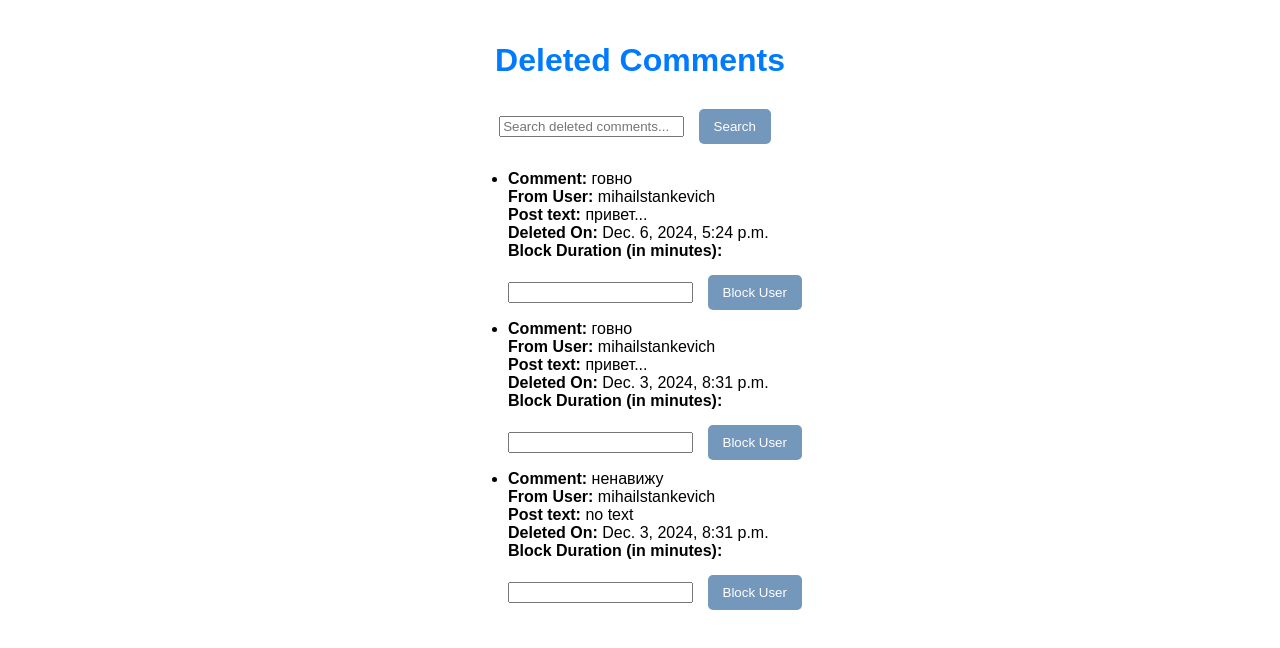
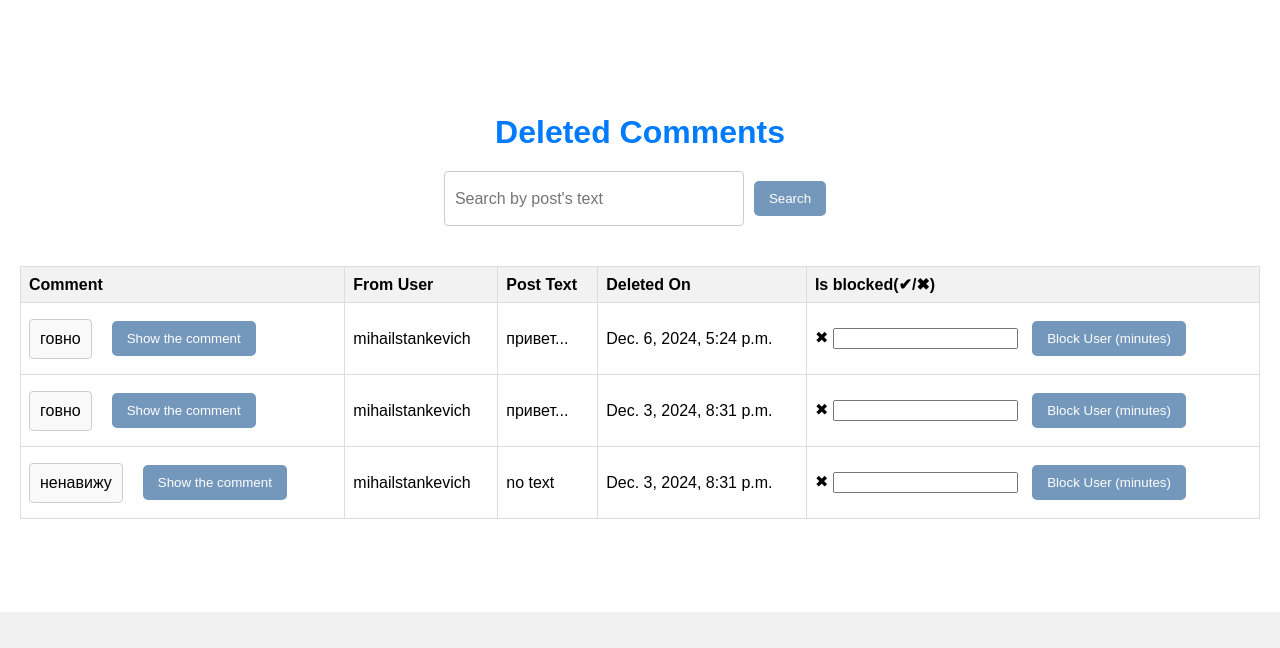
Before and after one commit to MihailStankevich/Toxic_comments_detection, a Django app: page /moderation/deleted_comments/-1002480882782/ in a window 1280 px wide. Shown: the part 98-746 px from the top of the page. Run offline with Django 4.2, Linux system fonts and the light colour scheme; a user stored in the database is signed in; data comes from the database, SQL or seed files in the repository; both versions use the stored data as it was after the commit.

Commit message:
added css for deleted comments page

```diff
--- a/moderation/static/moderation/styles.css
+++ b/moderation/static/moderation/styles.css
@@ -111,23 +111,77 @@ label {
     outline: none; /* Remove default outline */
 }
 
-.form-button {
-    width: 100%; /* Full width button */
-    padding: 10px; /* Padding inside button */
-    background-color: #007BFF; /* Button background color */
-    color: white; /* Button text color */
-    border: none; /* Remove border */
-    border-radius: 4px; /* Rounded corners for button */
-    cursor: pointer; /* Pointer cursor on hover */
-    font-size: 16px; /* Font size for button */
-}
-
-.form-button:hover {
-    background-color: #0056b3; /* Darker shade on hover */
-}
 
 .error-messages {
     color: red; /* Color for error messages */
     list-style-type: none; /* Remove bullet points */
     padding: 0; /* Remove padding */
 }
+
+table {
+    width: 100%;
+    border-collapse: collapse; /* Merge borders */
+    margin-top: 20px; /* Space above the table */
+}
+
+th, td {
+    border: 1px solid #ddd; /* Border for table cells */
+    padding: 8px; /* Padding inside cells */
+    text-align: left; /* Align text to the left */
+}
+
+th {
+    background-color: #f2f2f2; /* Light gray background for header */
+}
+
+tr:hover {
+    background-color: #f1f1f1; /* Highlight row on hover */
+}
+
+form {
+    display: inline; /* Keep the form inline */
+}
+
+.form-button{
+    color: #f1f1f1;
+}
+.search-form {
+    display: flex; /* Use flexbox for alignment */
+    justify-content: center; /* Center the form */
+    margin-bottom: 20px; /* Space below the search form */
+}
+
+.search-input {
+    width: 300px; /* Set a fixed width for the input */
+    padding: 10px; /* Add padding inside the input */
+    border: 1px solid #ccc; /* Border color */
+    border-radius: 4px; /* Rounded corners */
+    box-sizing: border-box; /* Include padding and border in width */
+    font-size: 16px; /* Font size */
+}
+
+.search-input:focus {
+    border-color: #007BFF; /* Change border color on focus */
+    outline: none; /* Remove default outline */
+}
+
+
+.comment-container {
+    display: flex; /* Use flexbox for alignment */
+    align-items: center; /* Center items vertically */
+}
+
+.comment-cell {
+    display: inline-block; /* Allow the cell to behave like an inline element */
+    max-width: 300px; /* Set a maximum width for the comment cell */
+    overflow: hidden; /* Hide overflow text */
+    text-overflow: ellipsis; /* Add ellipsis for overflow text */
+    white-space: nowrap; /* Prevent text from wrapping */
+    cursor: pointer; /* Change cursor to pointer to indicate it's clickable */
+    padding: 10px; /* Add some padding for better spacing */
+    border: 1px solid #ccc; /* Add a light border */
+    border-radius: 4px; /* Rounded corners */
+    background-color: #f9f9f9; /* Light background color */
+    transition: background-color 0.3s; /* Smooth transition for background color */
+    margin-right: 10px; /* Space between comment and button */
+}
--- a/moderation/templates/moderation/deleted_comments.html
+++ b/moderation/templates/moderation/deleted_comments.html
@@ -1,35 +1,80 @@
-
 {% extends 'moderation/base.html' %}
 
-{% block title %}Home Page{% endblock %}
+{% block title %}Deleted Comments{% endblock %}
 
 {% block content %}
     <h1>Deleted Comments</h1>
-    <form method="GET" action="{% url 'admin_deleted_comments' channel_id %}">
-      <input type="text" name="search" placeholder="Search deleted comments..." value="{{ search_query }}">
+    <form method="GET" action="{% url 'admin_deleted_comments' channel_id %}" class="search-form">
+        <input type="text" name="search" placeholder="Search by post's text" value="{{ search_query }}" class="search-input">
         <button type="submit">Search</button>
     </form>
-    <ul>
+
+    <table>
+        <thead>
+            <tr>
+                <th>Comment</th>
+                <th>From User</th>
+                <th>Post Text</th>
+                <th>Deleted On</th>
+                <th>Is blocked(✔/✖)</th>
+            </tr>
+        </thead>
+        <tbody>
             {% for comment in deleted_comments %}
-            <li>
-                <strong>Comment:</strong> {{ comment.comment }}<br>
-                <strong>From User:</strong> {{ comment.user }}<br>
-                <strong>Post text:</strong> {{ comment.post }}<br>
-                <strong>Deleted On:</strong> {{ comment.deleted_at }}<br>
+                <tr>
+                    <td>
+                        <div class="comment-container">
+                            <span class="comment-cell">
+                                {{ comment.comment|truncatechars:50 }}
+                            </span>
+                            <button onclick="toggleComment('full-comment-{{ forloop.counter }}')">Show the comment</button>
+                        </div>
+                        <div id="full-comment-{{ forloop.counter }}" class="full-comment" style="display:none;">
+                            {{ comment.comment }}
+                        </div>
+                    </td>
+                    <td>{{ comment.user }}</td>
+                    <td>{{ comment.post }}</td>
+                    <td>{{ comment.deleted_at }}</td>
+                    <td>
+                        <span>
+                            {% if comment.user in blocked_users %}
+                                ✔
+                            {% else %}
+                                ✖
+                            {% endif %}
+                        </span>
                         <form method="POST" action="{% url 'block_user' comment.user %}">
                             {% csrf_token %}
-                    <label for="block_duration">Block Duration (in minutes):</label>
                             <input type="number" name="block_duration" min="1" required>
-                    <button type="submit">Block User</button>
+                            <button type="submit">Block User (minutes)</button>
                         </form>
-            </li>
+                    </td>
+                </tr>
             {% empty %}
-            <li>No deleted comments found.</li>
+                <tr>
+                    <td colspan="5">No deleted comments found.</td>
+                </tr>
             {% endfor %}
-        {% if comments %}
-            {% for comment in comments %}
-            <li>  <strong>Comment:</strong> {{ comment }}<br>
-            {% endfor %}
+        </tbody>
+    </table>
+    <div class="pagination-container">
+        {% if deleted_comments.has_previous %}
+            <button><a href="?page={{ deleted_comments.previous_page_number }}&search={{ search_query }}" class="form-button">Previous</a></button>
         {% endif %}
-    </ul>
+
+        {% if deleted_comments.has_next %}
+    <button><a href="?page={{ deleted_comments.next_page_number }}&search={{ search_query }}" class="form-button">Load More</a></button>
+        {% endif %}
+    </div>
+    <script>
+        function toggleComment(commentId) {
+            var fullComment = document.getElementById(commentId);
+            if (fullComment.style.display === "none" || fullComment.style.display === "") {
+                fullComment.style.display = "block";
+            } else {
+                fullComment.style.display = "none";
+            }
+        }
+    </script>
 {% endblock %}
--- a/moderation/views.py
+++ b/moderation/views.py
@@ -8,6 +8,7 @@ from django.contrib.auth import authenticate, login, logout
 from django.contrib.auth.decorators import login_required
 
 from django.utils import timezone
+from django.core.paginator import Paginator
 
 @login_required
 def admin_deleted_comments(request, channel_id):
@@ -15,9 +16,14 @@ def admin_deleted_comments(request, channel_id):
     search_query = request.GET.get('search', '')
     if search_query:
         deleted_comments = deleted_comments.filter(post__icontains=search_query)
-    else:
-        deleted_comments = deleted_comments[:5]
-    return render(request, 'moderation/deleted_comments.html', {'deleted_comments': deleted_comments, "channel_id": channel_id})
+
+    paginator = Paginator(deleted_comments, 5)  # Show 5 comments per page
+    page_number = request.GET.get('page', 1)  # Get the current page number
+    comments_page = paginator.get_page(page_number)
+
+    blocked_users = BlockedUser .objects.filter(owner=request.user, expires_at__gt=timezone.now()).values_list('username', flat=True)
+
+    return render(request, 'moderation/deleted_comments.html', {'deleted_comments': comments_page, "channel_id": channel_id, "blocked_users": blocked_users})
 
 def home(request):
     return render(request, 'moderation/home.html')
```
Also changed, not shown: db.sqlite3. Lines whose indentation alone changed are shown as unchanged.
